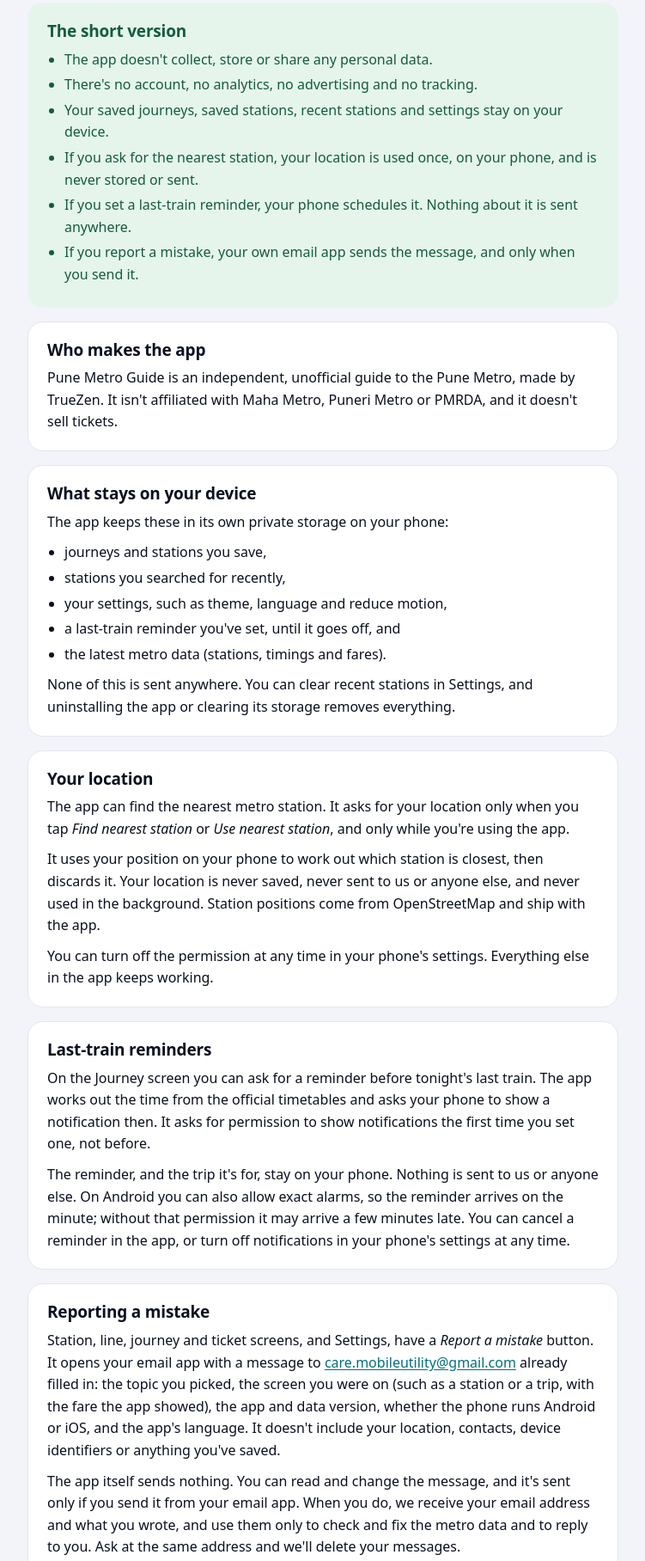
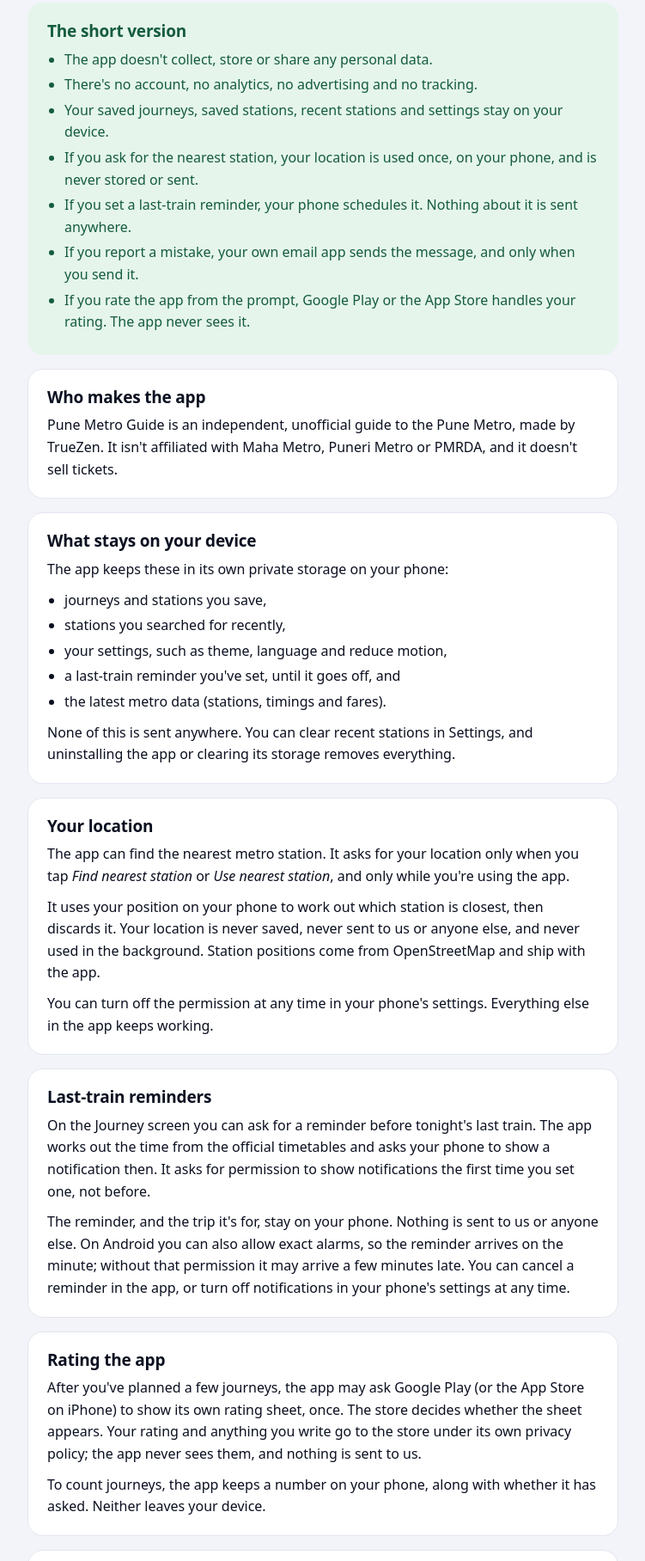
Before and after one commit to gaikwadChetan93/pune-metro-data, a plain HTML site: page privacy.html in a window 1280 px wide. Shown: the part 196-2012 px from the top of the page at 86% size, without its empty margins (264-1015 px from the left). Drawn offline with Linux system fonts and the light colour scheme.

Commit message:
Privacy: rating prompt; README: link the website

```diff
--- a/privacy.html
+++ b/privacy.html
@@ -61,7 +61,7 @@
       <span style="background:var(--purple)"></span><span style="background:var(--aqua)"></span><span style="background:var(--pink)"></span>
     </div>
     <h1>Privacy policy</h1>
-    <p>Pune Metro Guide for Android and iOS · Effective 9 November 2026</p>
+    <p>Pune Metro Guide for Android and iOS · Effective 16 November 2026</p>
   </div>
 </header>
 
@@ -75,6 +75,7 @@
       <li>If you ask for the nearest station, your location is used once, on your phone, and is never stored or sent.</li>
       <li>If you set a last-train reminder, your phone schedules it. Nothing about it is sent anywhere.</li>
       <li>If you report a mistake, your own email app sends the message, and only when you send it.</li>
+      <li>If you rate the app from the prompt, Google Play or the App Store handles your rating. The app never sees it.</li>
     </ul>
   </section>
 
@@ -107,6 +108,12 @@
     <h2 id="reminders">Last-train reminders</h2>
     <p>On the Journey screen you can ask for a reminder before tonight's last train. The app works out the time from the official timetables and asks your phone to show a notification then. It asks for permission to show notifications the first time you set one, not before.</p>
     <p>The reminder, and the trip it's for, stay on your phone. Nothing is sent to us or anyone else. On Android you can also allow exact alarms, so the reminder arrives on the minute; without that permission it may arrive a few minutes late. You can cancel a reminder in the app, or turn off notifications in your phone's settings at any time.</p>
+  </section>
+
+  <section class="card" aria-labelledby="rating">
+    <h2 id="rating">Rating the app</h2>
+    <p>After you've planned a few journeys, the app may ask Google Play (or the App Store on iPhone) to show its own rating sheet, once. The store decides whether the sheet appears. Your rating and anything you write go to the store under its own privacy policy; the app never sees them, and nothing is sent to us.</p>
+    <p>To count journeys, the app keeps a number on your phone, along with whether it has asked. Neither leaves your device.</p>
   </section>
 
   <section class="card" aria-labelledby="reports">
```
Also changed, not shown: 1 other file.
